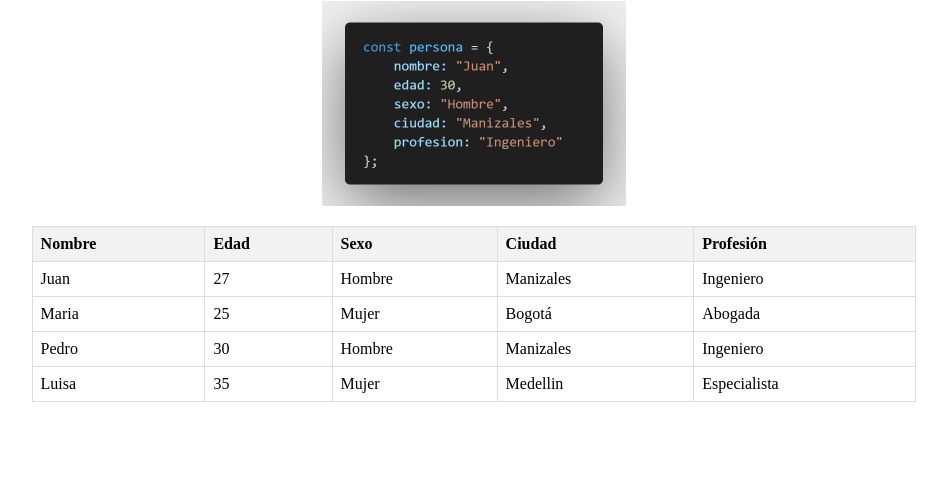
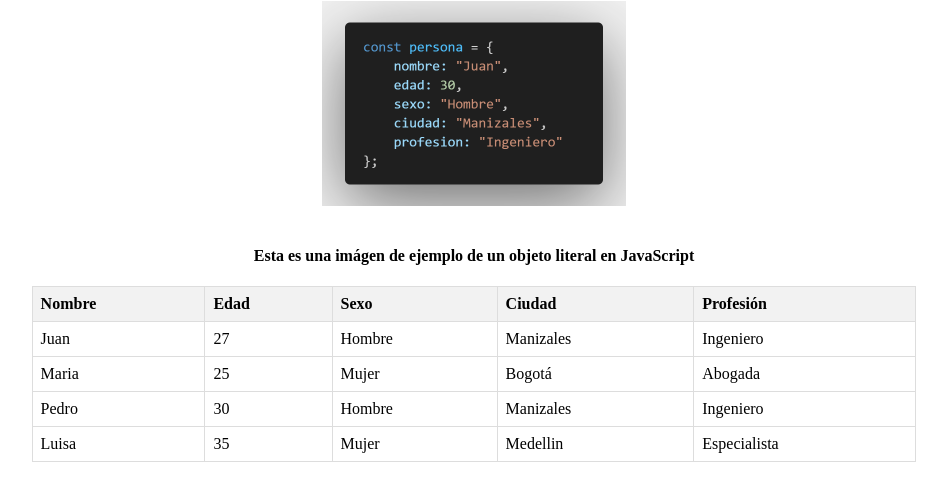
Before and after one commit to PildoDev/RoadmapAngular-ProyectoPractico1, a plain HTML site: page index.html in a window 1280 px wide. Shown: the part 79-580 px from the top of the page, without its empty margins (166-1113 px from the left). Drawn offline with Linux system fonts and the light colour scheme.

Commit message:
Agregamos una descripción a nuestra imagen

```diff
--- a/index.html
+++ b/index.html
@@ -10,6 +10,7 @@
     <center>
         <h1>PROYECTO PRÁCTICO 1</h1>
         <img src="assets/ObjetoLiteral.png" style="margin-bottom: 1em;" alt="" srcset="">
+        <h4>Esta es una imágen de ejemplo de un objeto literal en JavaScript</h4>
         <table id="tabla-personas">
             <thead>
                 <tr>
```
